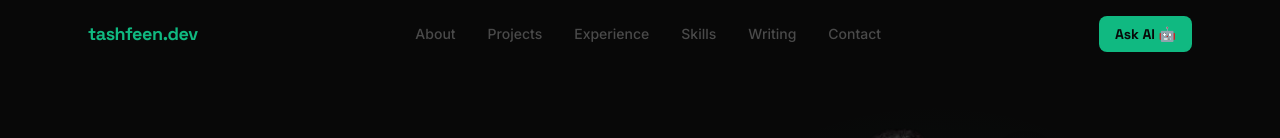
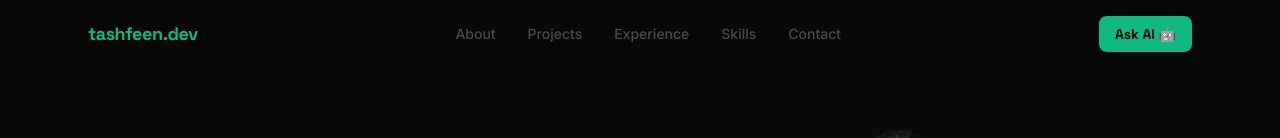
Before and after one commit to tashfeen786/tashfeen-portfolio, a React (Vite) app in the folder frontend/: page / in a window 1280 px wide. Shown: the top 138 px of the page. Built offline with nearby package versions, Linux system fonts and the light colour scheme; no server answers.

Commit message:
remove: Writing section

```diff
--- a/frontend/src/App.tsx
+++ b/frontend/src/App.tsx
@@ -3,7 +3,6 @@ import Hero from './components/Hero'
 import Projects from './components/Projects'
 import Experience from './components/Experience'
 import Skills from './components/Skills'
-import Writing from './components/Writing'
 import Contact from './components/Contact'
 import ChatWidget from './components/ChatWidget'
 
@@ -15,7 +14,6 @@ function App() {
       <Projects />
       <Experience />
       <Skills />
-      <Writing />
       <Contact />
       <ChatWidget />
     </div>
--- a/frontend/src/components/Navbar.tsx
+++ b/frontend/src/components/Navbar.tsx
@@ -1,6 +1,6 @@
 import { useState, useEffect } from 'react'
 
-const links = ['About', 'Projects', 'Experience', 'Skills', 'Writing', 'Contact']
+const links = ['About', 'Projects', 'Experience', 'Skills', 'Contact']
 
 export default function Navbar() {
   const [scrolled, setScrolled] = useState(false)
```
